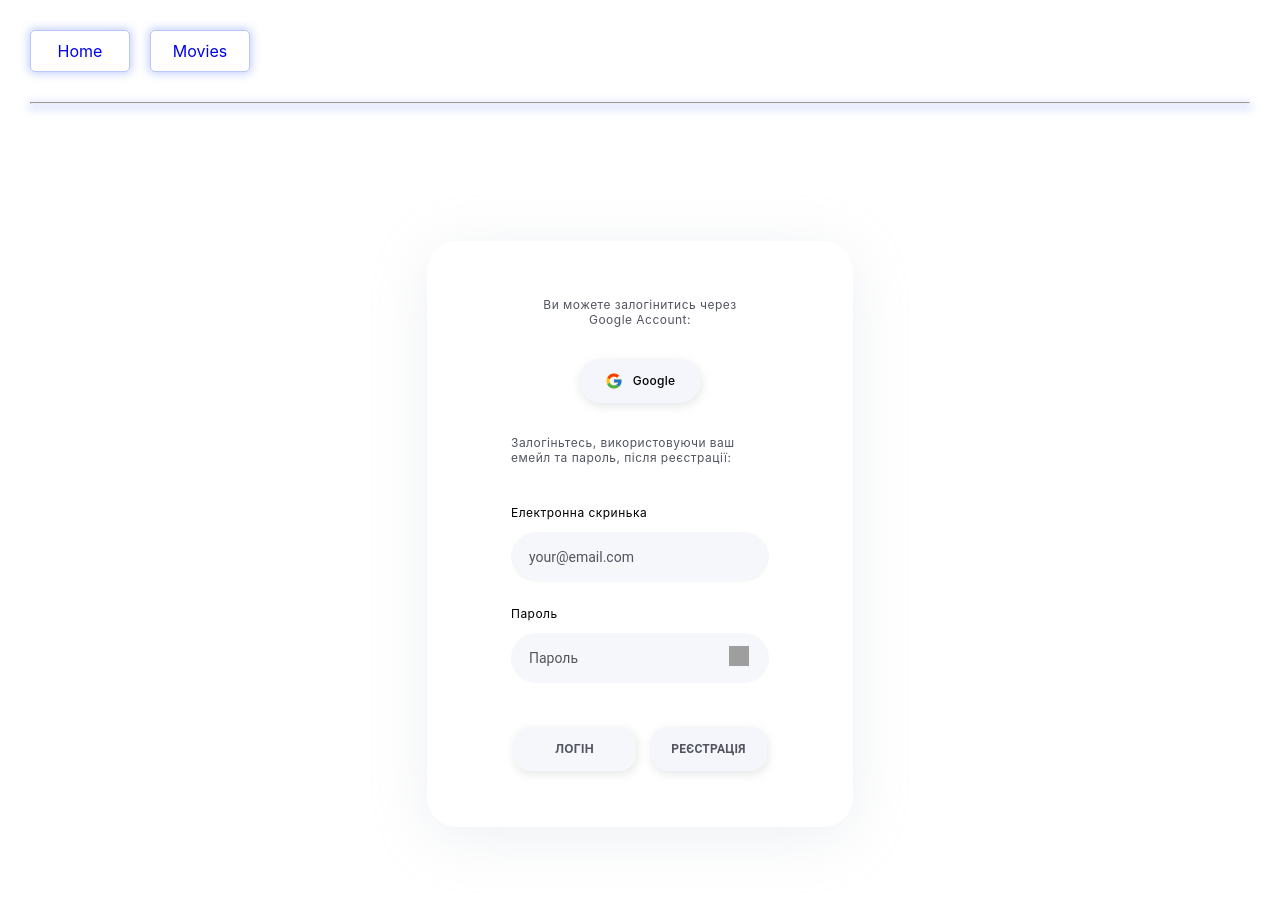
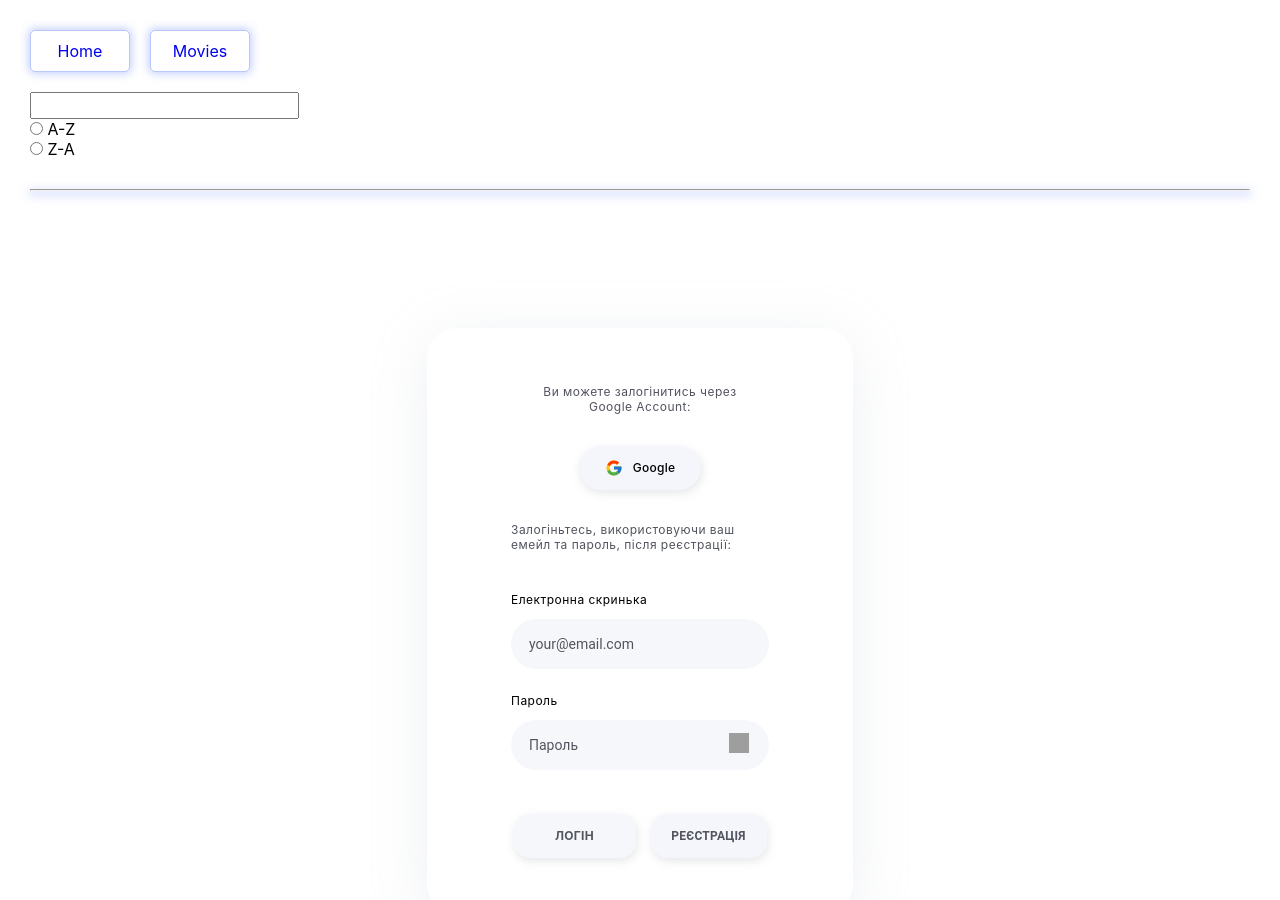
Before and after one commit to Romaleso261981/-ImageFinder, a React (Create React App) app: page / in a window 1280 px wide. Shown: the top 900 px of the page. Built offline with nearby package versions, Linux system fonts and the light colour scheme; no server answers; grey boxes are pictures that could not be loaded.

Commit message:
some bag fix

```diff
--- a/src/components/Navigation/Navigation.jsx
+++ b/src/components/Navigation/Navigation.jsx
@@ -14,7 +14,7 @@ export function Navigation({
   //   password: 123456,
   // };
 
-  const user = null;
+  const user = true;
 
   return (
     <header className={styles.header}>
--- a/src/components/pages/MoviesPage/MoviesPage.jsx
+++ b/src/components/pages/MoviesPage/MoviesPage.jsx
@@ -1,13 +1,11 @@
 import { Outlet } from 'react-router-dom';
 import MoviesList from '../../MoviesList/MoviesList';
 import { CardMovie } from '../../MoviesList/CardMovie';
-import { SearchBar } from '../../SearchBar/SearchBar';
 import styles from './MoviesPage.module.css';
 
 function HomePage({ setPage, page, data, sortedItems }) {
   return (
     <>
-      <SearchBar />
       <h2 className={styles.title}>Trending today</h2>
       <MoviesList
         page={page}
```
